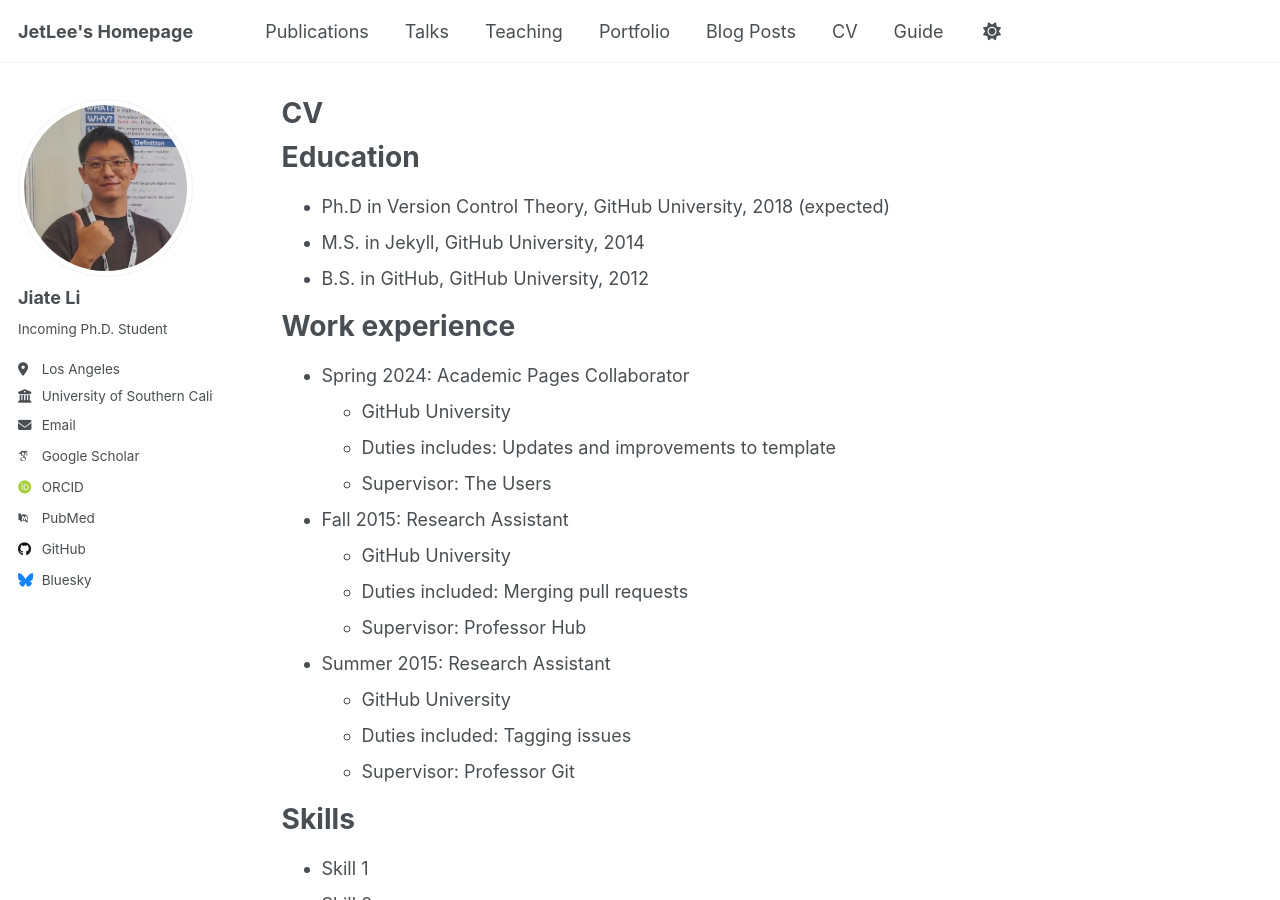
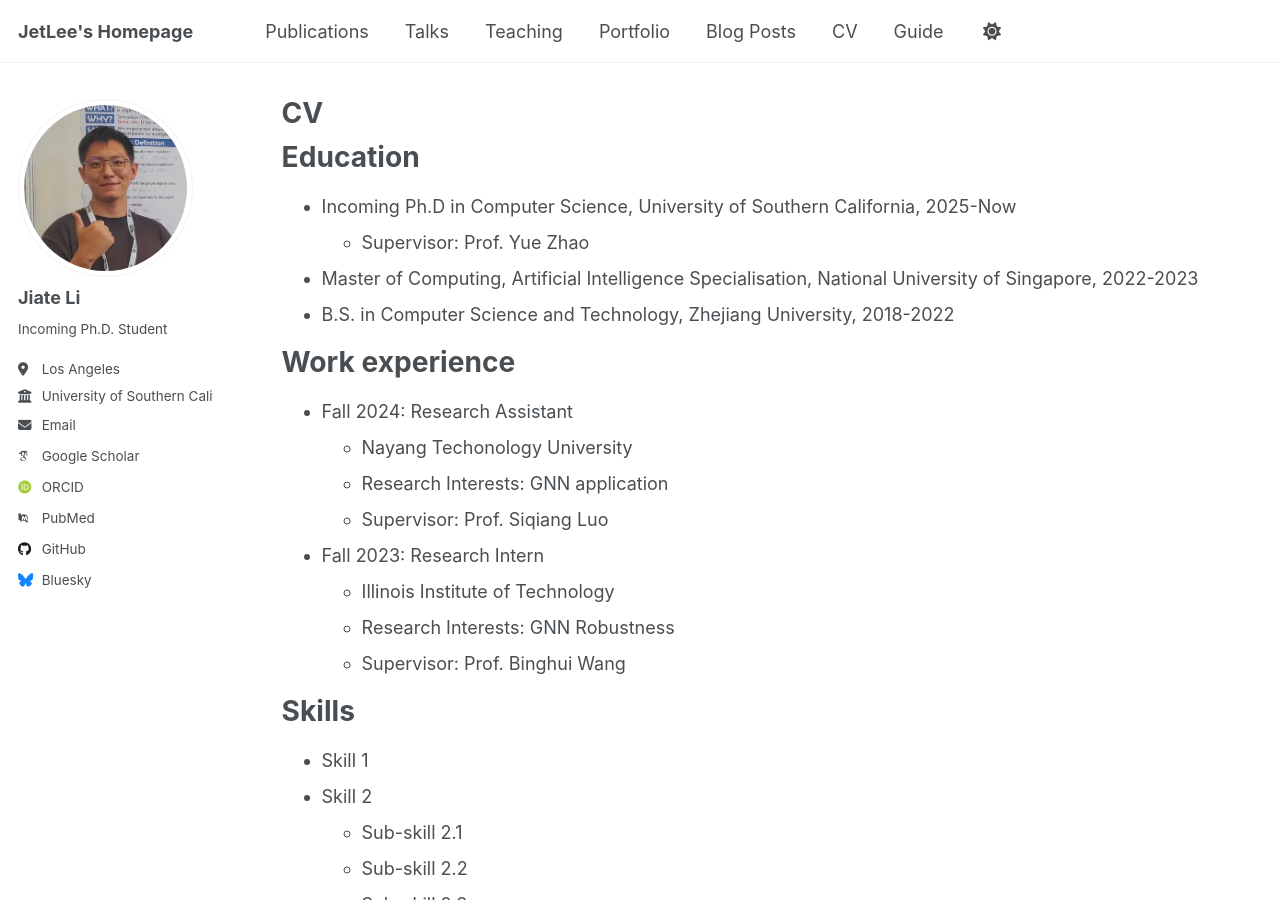
Before and after one commit to JetRichardLee/JetRichardLee.github.io, a Jekyll site: the page built from _pages/cv.md, in a window 1280 px wide and 900 px high. Built offline with Jekyll 4.4.1, drawn with Linux system fonts in a browser that asks for light colours; some web fonts are replaced; a script that is not in the unit is left out.

Commit message:
Update cv.md

```diff
--- a/_pages/cv.md
+++ b/_pages/cv.md
@@ -11,26 +11,23 @@ redirect_from:
 
 Education
 ======
-* Ph.D in Version Control Theory, GitHub University, 2018 (expected)
-* M.S. in Jekyll, GitHub University, 2014
-* B.S. in GitHub, GitHub University, 2012
+* Incoming Ph.D in Computer Science, University of Southern California, 2025-Now
+  * Supervisor: Prof. Yue Zhao
+* Master of Computing, Artificial Intelligence Specialisation, National University of Singapore, 2022-2023
+* B.S. in Computer Science and Technology, Zhejiang University, 2018-2022
 
 Work experience
 ======
-* Spring 2024: Academic Pages Collaborator
-  * GitHub University
-  * Duties includes: Updates and improvements to template
-  * Supervisor: The Users
 
-* Fall 2015: Research Assistant
-  * GitHub University
-  * Duties included: Merging pull requests
-  * Supervisor: Professor Hub
+* Fall 2024: Research Assistant
+  * Nayang Techonology University
+  * Research Interests: GNN application
+  * Supervisor: Prof. Siqiang Luo
 
-* Summer 2015: Research Assistant
-  * GitHub University
-  * Duties included: Tagging issues
-  * Supervisor: Professor Git
+* Fall 2023: Research Intern
+  * Illinois Institute of Technology
+  * Research Interests: GNN Robustness
+  * Supervisor: Prof. Binghui Wang
 
 Skills
 ======
```
